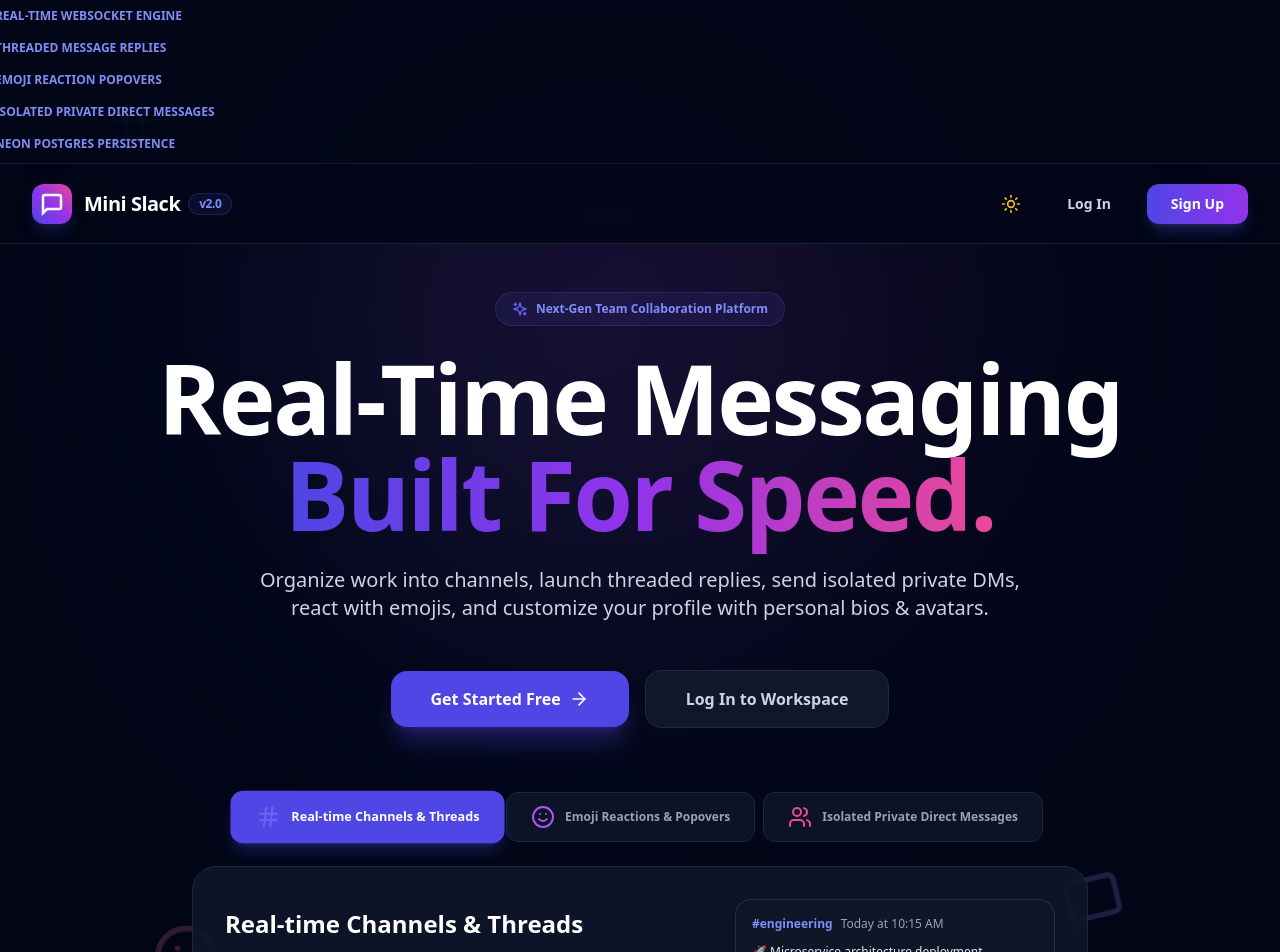
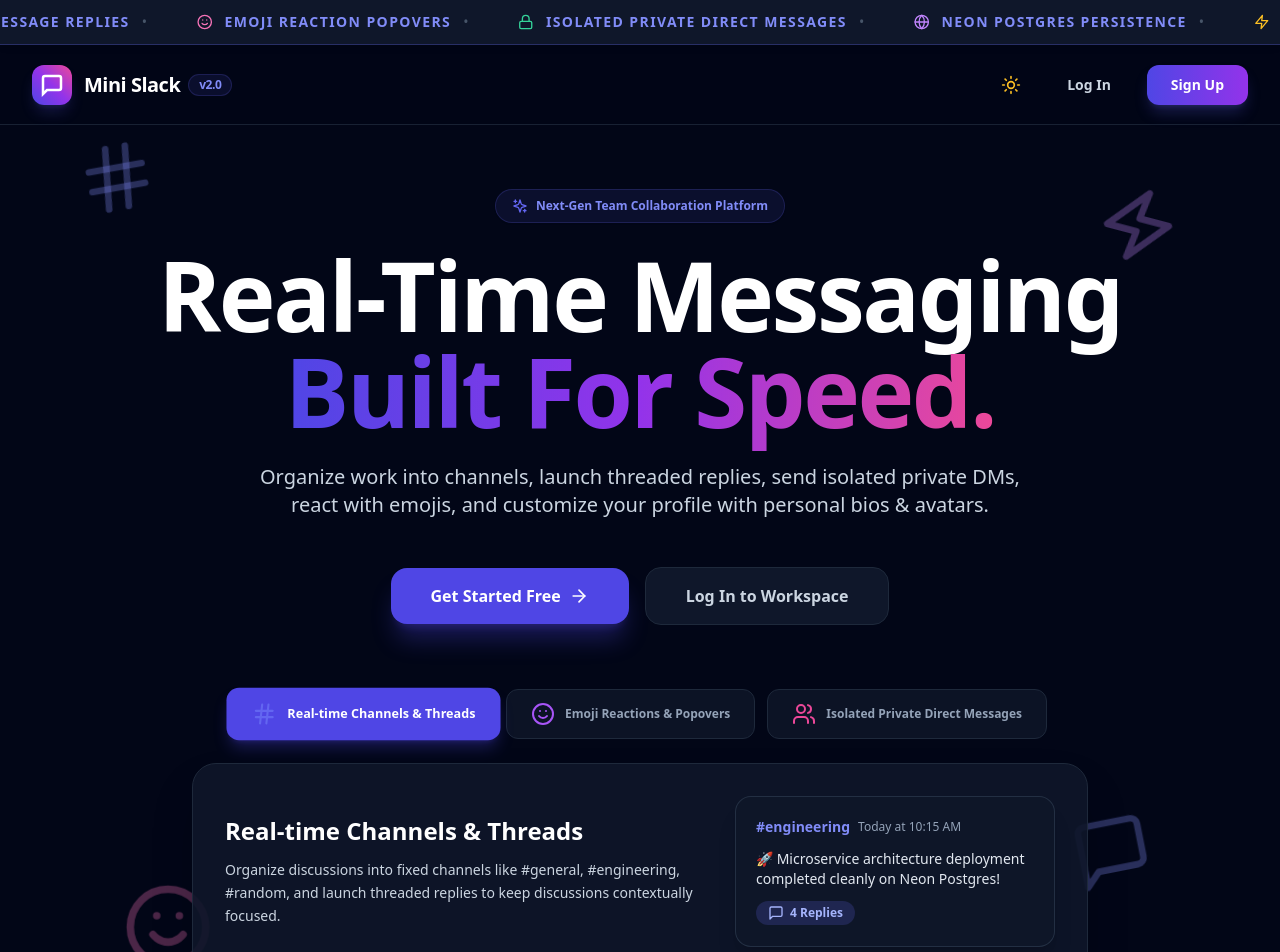
Before and after one commit to ShreyanshGiri08/Slack, a React (Vite) app in the folder frontend/: page / in a window 1280 px wide. Shown: the top 952 px of the page. Built offline with nearby package versions, Linux system fonts and the light colour scheme.

Commit message:
feat(landing): add scrolling ticker marquee, full page scrollability, and prominent floating icons

```diff
--- a/frontend/src/components/LandingPage.jsx
+++ b/frontend/src/components/LandingPage.jsx
@@ -1,7 +1,7 @@
 import React, { useState } from 'react';
 import { useAuth } from '../context/AuthContext';
 import { apiClient } from '../api/client';
-import { Sparkles, MessageSquare, Hash, Zap, Smile, ArrowRight, Sun, Moon, Users, RefreshCw, Eye, EyeOff, ShieldCheck, Lock, Globe, Cpu } from 'lucide-react';
+import { Sparkles, MessageSquare, Hash, Zap, Smile, ArrowRight, Sun, Moon, Users, RefreshCw, Eye, EyeOff, Lock, Globe, Cpu } from 'lucide-react';
 import { motion, AnimatePresence } from 'framer-motion';
 
 const AVATAR_OPTIONS = [
@@ -74,14 +74,14 @@ export const LandingPage = () => {
       desc: "Organize discussions into fixed channels like #general, #engineering, #random, and launch threaded replies to keep discussions contextually focused.",
       icon: <Hash className="w-6 h-6 text-indigo-500" />,
       content: (
-        <div className="space-y-3 p-4 bg-slate-900/90 border border-slate-700/60 rounded-2xl text-xs shadow-xl">
+        <div className="space-y-3 p-5 bg-slate-900/90 border border-slate-700/60 rounded-2xl text-sm shadow-xl">
           <div className="flex items-center gap-2">
             <span className="font-bold text-indigo-400">#engineering</span>
-            <span className="text-slate-400">Today at 10:15 AM</span>
+            <span className="text-slate-400 text-xs">Today at 10:15 AM</span>
           </div>
           <p className="text-slate-200">🚀 Microservice architecture deployment completed cleanly on Neon Postgres!</p>
-          <div className="inline-flex items-center gap-1.5 px-2.5 py-1 rounded-full bg-indigo-500/20 text-indigo-300 font-semibold">
-            <MessageSquare className="w-3.5 h-3.5" /> 4 Replies
+          <div className="inline-flex items-center gap-1.5 px-3 py-1 rounded-full bg-indigo-500/20 text-indigo-300 font-semibold text-xs">
+            <MessageSquare className="w-4 h-4" /> 4 Replies
           </div>
         </div>
       )
@@ -91,12 +91,12 @@ export const LandingPage = () => {
       desc: "Express feedback instantly with full emoji picker integration and aggregated reaction counters.",
       icon: <Smile className="w-6 h-6 text-purple-500" />,
       content: (
-        <div className="p-4 bg-slate-900/90 border border-slate-700/60 rounded-2xl text-xs space-y-3 shadow-xl">
+        <div className="p-5 bg-slate-900/90 border border-slate-700/60 rounded-2xl text-sm space-y-3 shadow-xl">
           <p className="text-slate-200">Should we ship v2.0 feature specs to staging tonight?</p>
           <div className="flex gap-2">
-            <span className="px-2.5 py-1 rounded-full bg-indigo-500/20 border border-indigo-500/40 text-indigo-300 font-bold">🔥 8</span>
-            <span className="px-2.5 py-1 rounded-full bg-slate-800 text-slate-300 font-bold">🎉 5</span>
-            <span className="px-2.5 py-1 rounded-full bg-slate-800 text-slate-300 font-bold">✅ 12</span>
+            <span className="px-3 py-1.5 rounded-full bg-indigo-500/20 border border-indigo-500/40 text-indigo-300 font-bold text-xs">🔥 8</span>
+            <span className="px-3 py-1.5 rounded-full bg-slate-800 text-slate-300 font-bold text-xs">🎉 5</span>
+            <span className="px-3 py-1.5 rounded-full bg-slate-800 text-slate-300 font-bold text-xs">✅ 12</span>
           </div>
         </div>
       )
@@ -106,12 +106,12 @@ export const LandingPage = () => {
       desc: "Chat 1-on-1 privately with team members without leaking into public channels.",
       icon: <Users className="w-6 h-6 text-pink-500" />,
       content: (
-        <div className="p-4 bg-slate-900/90 border border-slate-700/60 rounded-2xl text-xs space-y-2 shadow-xl">
+        <div className="p-5 bg-slate-900/90 border border-slate-700/60 rounded-2xl text-sm space-y-2 shadow-xl">
           <div className="flex items-center gap-3">
-            <div className="w-8 h-8 rounded-xl bg-gradient-to-tr from-indigo-500 to-purple-600 flex items-center justify-center font-bold text-white shadow-md">DM</div>
+            <div className="w-10 h-10 rounded-xl bg-gradient-to-tr from-indigo-500 to-purple-600 flex items-center justify-center font-bold text-white shadow-md text-base">DM</div>
             <div>
               <div className="font-bold text-white">Private Chat with Alex Chen</div>
-              <div className="text-slate-400 text-[11px]">Software Engineer • Online</div>
+              <div className="text-slate-400 text-xs">Software Engineer • Online</div>
             </div>
           </div>
         </div>
@@ -119,60 +119,63 @@ export const LandingPage = () => {
     }
   ];
 
+  const marqueeItems = [
+    { text: "REAL-TIME WEBSOCKET ENGINE", icon: <Zap className="w-4 h-4 text-amber-400" /> },
+    { text: "THREADED MESSAGE REPLIES", icon: <MessageSquare className="w-4 h-4 text-indigo-400" /> },
+    { text: "EMOJI REACTION POPOVERS", icon: <Smile className="w-4 h-4 text-pink-400" /> },
+    { text: "ISOLATED PRIVATE DIRECT MESSAGES", icon: <Lock className="w-4 h-4 text-emerald-400" /> },
+    { text: "NEON POSTGRES PERSISTENCE", icon: <Globe className="w-4 h-4 text-purple-400" /> },
+  ];
+
   return (
-    <div className={`min-h-screen w-full transition-colors duration-500 flex flex-col relative overflow-x-hidden ${
+    <div className={`min-h-screen w-full overflow-y-auto transition-colors duration-500 flex flex-col relative selection:bg-indigo-500 selection:text-white ${
       theme === 'dark' ? 'bg-slate-950 text-white' : 'bg-slate-50 text-slate-800'
     }`}>
-      {/* Dynamic Marquee Pill Banner */}
-      <div className="w-full bg-slate-900/90 dark:bg-slate-950/90 border-b border-indigo-500/20 text-indigo-400 text-xs font-bold py-2 overflow-hidden z-30 shadow-sm">
-        <div className="animate-marquee whitespace-nowrap flex gap-12 justify-around">
-          <span className="flex items-center gap-2"><Zap className="w-3.5 h-3.5 text-amber-400" /> REAL-TIME WEBSOCKET ENGINE</span>
-          <span>•</span>
-          <span className="flex items-center gap-2"><MessageSquare className="w-3.5 h-3.5 text-indigo-400" /> THREADED MESSAGE REPLIES</span>
-          <span>•</span>
-          <span className="flex items-center gap-2"><Smile className="w-3.5 h-3.5 text-pink-400" /> EMOJI REACTION POPOVERS</span>
-          <span>•</span>
-          <span className="flex items-center gap-2"><Lock className="w-3.5 h-3.5 text-emerald-400" /> ISOLATED PRIVATE DIRECT MESSAGES</span>
-          <span>•</span>
-          <span className="flex items-center gap-2"><Globe className="w-3.5 h-3.5 text-purple-400" /> NEON POSTGRES PERSISTENCE</span>
+      {/* Prominent High-Impact Horizontal Ticker Marquee */}
+      <div className="w-full bg-slate-900 border-b border-indigo-500/30 text-indigo-400 overflow-hidden z-30 shadow-md py-3">
+        <div className="animate-marquee-track flex items-center gap-12 text-sm font-black tracking-widest uppercase">
+          {[...marqueeItems, ...marqueeItems, ...marqueeItems].map((item, idx) => (
+            <span key={idx} className="flex items-center gap-3 flex-shrink-0">
+              {item.icon}
+              <span>{item.text}</span>
+              <span className="text-slate-600 font-normal">•</span>
+            </span>
+          ))}
         </div>
       </div>
 
-      {/* Floating Animated Technology Icons */}
+      {/* Floating Background Icons */}
       <motion.div
-        animate={{ y: [-15, 15, -15], rotate: [0, 10, -10, 0] }}
-        transition={{ duration: 6, repeat: Infinity, ease: 'easeInOut' }}
-        className="absolute top-28 left-[8%] text-indigo-500/30 dark:text-indigo-400/20 pointer-events-none z-0"
+        animate={{ y: [-20, 20, -20], rotate: [0, 15, -15, 0] }}
+        transition={{ duration: 7, repeat: Infinity, ease: 'easeInOut' }}
+        className="absolute top-36 left-[6%] text-indigo-500/40 dark:text-indigo-400/30 pointer-events-none z-0"
       >
-        <Hash className="w-16 h-16" />
+        <Hash className="w-20 h-20" />
       </motion.div>
 
       <motion.div
-        animate={{ y: [15, -15, 15], rotate: [0, -12, 12, 0] }}
-        transition={{ duration: 7, repeat: Infinity, ease: 'easeInOut' }}
-        className="absolute top-40 right-[10%] text-purple-500/30 dark:text-purple-400/20 pointer-events-none z-0"
+        animate={{ y: [20, -20, 20], rotate: [0, -15, 15, 0] }}
+        transition={{ duration: 8, repeat: Infinity, ease: 'easeInOut' }}
+        className="absolute top-48 right-[8%] text-purple-500/40 dark:text-purple-400/30 pointer-events-none z-0"
       >
-        <Zap className="w-16 h-16" />
+        <Zap className="w-20 h-20" />
       </motion.div>
 
       <motion.div
-        animate={{ y: [-20, 20, -20], scale: [1, 1.1, 1] }}
-        transition={{ duration: 8, repeat: Infinity, ease: 'easeInOut' }}
-        className="absolute bottom-32 left-[12%] text-pink-500/30 dark:text-pink-400/20 pointer-events-none z-0"
+        animate={{ y: [-25, 25, -25], scale: [1, 1.15, 1] }}
+        transition={{ duration: 9, repeat: Infinity, ease: 'easeInOut' }}
+        className="absolute bottom-40 left-[10%] text-pink-500/40 dark:text-pink-400/30 pointer-events-none z-0"
       >
-        <Smile className="w-16 h-16" />
+        <Smile className="w-20 h-20" />
       </motion.div>
 
       <motion.div
-        animate={{ y: [20, -20, 20], rotate: [0, 15, -15, 0] }}
-        transition={{ duration: 9, repeat: Infinity, ease: 'easeInOut' }}
-        className="absolute bottom-40 right-[12%] text-indigo-500/30 dark:text-indigo-400/20 pointer-events-none z-0"
+        animate={{ y: [25, -25, 25], rotate: [0, 20, -20, 0] }}
+        transition={{ duration: 10, repeat: Infinity, ease: 'easeInOut' }}
+        className="absolute bottom-48 right-[10%] text-indigo-500/40 dark:text-indigo-400/30 pointer-events-none z-0"
       >
-        <MessageSquare className="w-16 h-16" />
+        <MessageSquare className="w-20 h-20" />
       </motion.div>
-
-      {/* Background Gradient Orbs */}
-      <div className="absolute top-0 left-1/4 w-[600px] h-[600px] bg-gradient-to-tr from-indigo-500/20 via-purple-500/15 to-pink-500/10 rounded-full blur-[140px] pointer-events-none" />
 
       {/* Navigation Header */}
       <header className={`h-20 px-8 flex items-center justify-between z-20 border-b backdrop-blur-md transition-colors ${
@@ -217,7 +220,7 @@ export const LandingPage = () => {
       </header>
 
       {/* Hero Body */}
-      <main className="flex-1 flex flex-col items-center justify-center px-6 py-12 text-center z-10 max-w-6xl mx-auto w-full relative">
+      <main className="flex-1 flex flex-col items-center justify-center px-6 py-16 text-center z-10 max-w-6xl mx-auto w-full relative">
         <motion.div
           initial={{ opacity: 0, y: 30 }}
           animate={{ opacity: 1, y: 0 }}
@@ -260,9 +263,9 @@ export const LandingPage = () => {
           </div>
         </motion.div>
 
-        {/* 3D Interactive Feature Showcase */}
-        <div className="mt-16 w-full max-w-4xl z-10">
-          <div className="flex justify-center gap-2 mb-6 flex-wrap">
+        {/* 3D Showcase Card */}
+        <div className="mt-16 w-full max-w-4xl z-10 pb-16">
+          <div className="flex justify-center gap-3 mb-6 flex-wrap">
             {featureSlides.map((slide, idx) => (
               <button
                 key={idx}
@@ -284,10 +287,10 @@ export const LandingPage = () => {
           <AnimatePresence mode="wait">
             <motion.div
               key={activeTab}
-              initial={{ opacity: 0, scale: 0.96, rotateX: 10 }}
-              animate={{ opacity: 1, scale: 1, rotateX: 0 }}
-              exit={{ opacity: 0, scale: 0.96, rotateX: -10 }}
-              transition={{ duration: 0.4 }}
+              initial={{ opacity: 0, scale: 0.97 }}
+              animate={{ opacity: 1, scale: 1 }}
+              exit={{ opacity: 0, scale: 0.97 }}
+              transition={{ duration: 0.3 }}
               className={`p-8 rounded-3xl border shadow-2xl text-left ${
                 theme === 'dark' ? 'bg-slate-900/90 border-slate-800 text-white' : 'bg-white border-slate-200 text-slate-800 shadow-xl'
               }`}
@@ -308,7 +311,7 @@ export const LandingPage = () => {
         </div>
       </main>
 
-      {/* Auth Modal with Password Toggle */}
+      {/* Auth Modal with Password Visibility Toggle */}
       <AnimatePresence>
         {showAuthModal && (
           <div className="fixed inset-0 z-50 flex items-center justify-center p-4 bg-black/70 backdrop-blur-md">
@@ -375,7 +378,7 @@ export const LandingPage = () => {
                     value={username}
                     onChange={(e) => setUsername(e.target.value)}
                     placeholder="e.g. alex_chen"
-                    className="w-full px-4 py-3 rounded-xl bg-slate-100 dark:bg-slate-950 border border-slate-300 dark:border-slate-800 text-sm focus:outline-none focus:border-indigo-500"
+                    className="w-full px-4 py-3 rounded-xl bg-slate-100 dark:bg-slate-950 border border-slate-300 dark:border-slate-800 text-sm focus:outline-none focus:border-indigo-500 text-slate-900 dark:text-white"
                   />
                 </div>
 
@@ -388,7 +391,7 @@ export const LandingPage = () => {
                       value={displayName}
                       onChange={(e) => setDisplayName(e.target.value)}
                       placeholder="e.g. Alex Chen"
-                      className="w-full px-4 py-3 rounded-xl bg-slate-100 dark:bg-slate-950 border border-slate-300 dark:border-slate-800 text-sm focus:outline-none focus:border-indigo-500"
+                      className="w-full px-4 py-3 rounded-xl bg-slate-100 dark:bg-slate-950 border border-slate-300 dark:border-slate-800 text-sm focus:outline-none focus:border-indigo-500 text-slate-900 dark:text-white"
                     />
                   </div>
                 )}
@@ -402,7 +405,7 @@ export const LandingPage = () => {
                       value={password}
                       onChange={(e) => setPassword(e.target.value)}
                       placeholder="••••••••"
-                      className="w-full px-4 py-3 pr-10 rounded-xl bg-slate-100 dark:bg-slate-950 border border-slate-300 dark:border-slate-800 text-sm focus:outline-none focus:border-indigo-500"
+                      className="w-full px-4 py-3 pr-10 rounded-xl bg-slate-100 dark:bg-slate-950 border border-slate-300 dark:border-slate-800 text-sm focus:outline-none focus:border-indigo-500 text-slate-900 dark:text-white"
                     />
                     <button
                       type="button"
@@ -423,7 +426,7 @@ export const LandingPage = () => {
                       value={bio}
                       onChange={(e) => setBio(e.target.value)}
                       placeholder="Tell the team about yourself..."
-                      className="w-full px-4 py-3 rounded-xl bg-slate-100 dark:bg-slate-950 border border-slate-300 dark:border-slate-800 text-sm focus:outline-none focus:border-indigo-500 resize-none"
+                      className="w-full px-4 py-3 rounded-xl bg-slate-100 dark:bg-slate-950 border border-slate-300 dark:border-slate-800 text-sm focus:outline-none focus:border-indigo-500 resize-none text-slate-900 dark:text-white"
                     />
                   </div>
                 )}
--- a/frontend/src/index.css
+++ b/frontend/src/index.css
@@ -16,29 +16,33 @@
   }
 }
 
-@keyframes marquee {
+@keyframes marquee-scroll {
   0% { transform: translateX(0%); }
   100% { transform: translateX(-50%); }
 }
 
-.animate-marquee {
-  display: inline-block;
-  white-space: nowrap;
-  animation: marquee 25s linear infinite;
+.animate-marquee-track {
+  display: flex;
+  width: max-content;
+  animation: marquee-scroll 30s linear infinite;
+}
+
+.animate-marquee-track:hover {
+  animation-play-state: paused;
 }
 
 /* Custom sleek scrollbar */
 ::-webkit-scrollbar {
-  width: 6px;
-  height: 6px;
+  width: 8px;
+  height: 8px;
 }
 ::-webkit-scrollbar-track {
   background: transparent;
 }
 ::-webkit-scrollbar-thumb {
-  background: rgba(156, 163, 175, 0.3);
+  background: rgba(156, 163, 175, 0.4);
   border-radius: 9999px;
 }
 ::-webkit-scrollbar-thumb:hover {
-  background: rgba(156, 163, 175, 0.5);
+  background: rgba(156, 163, 175, 0.6);
 }
```
